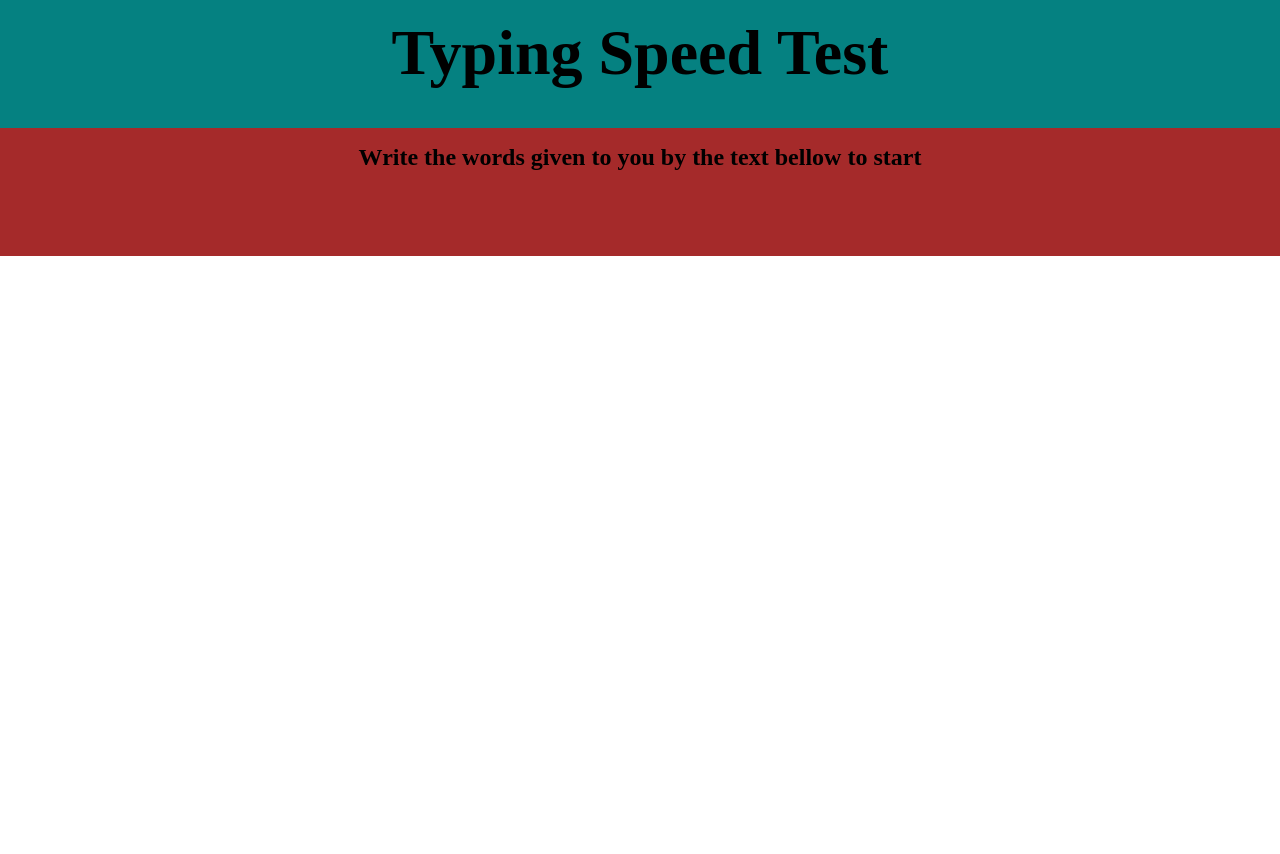
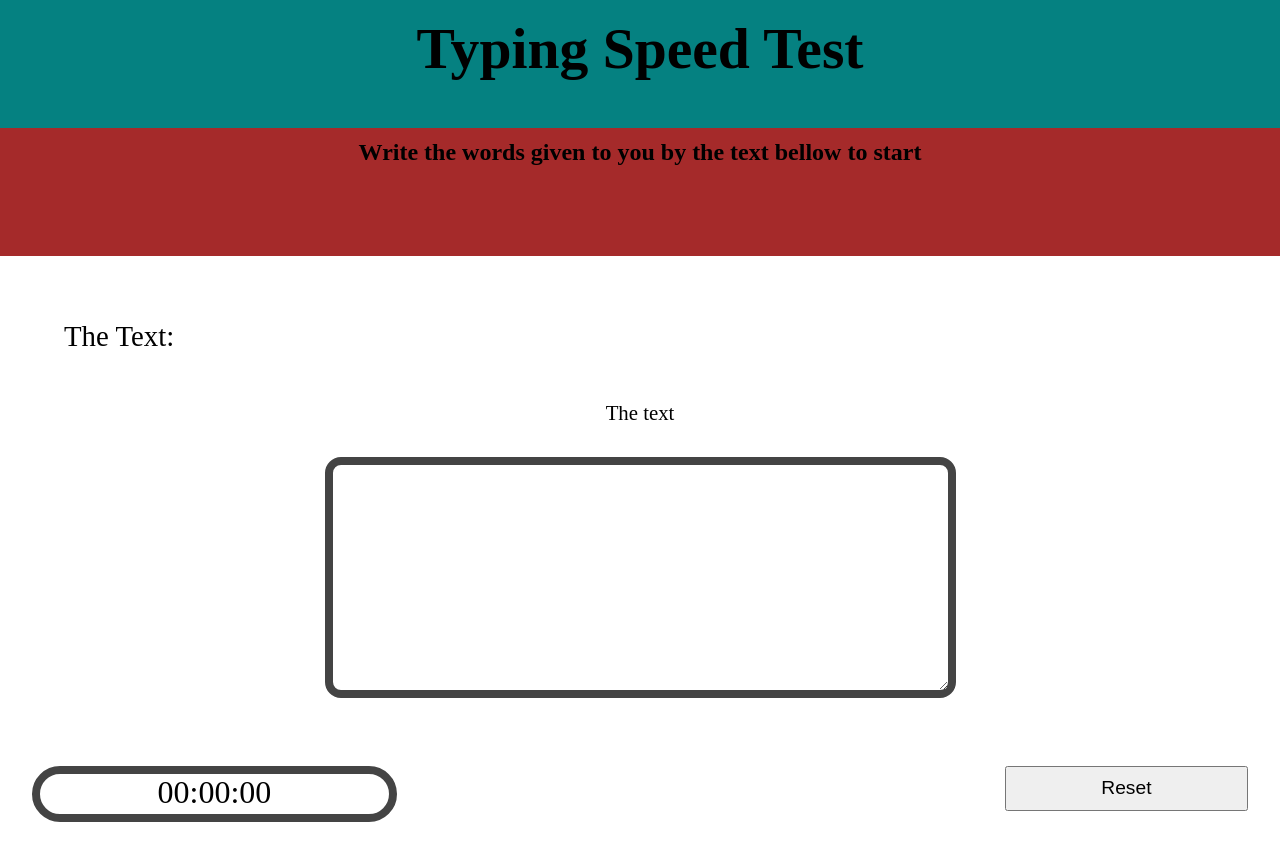
Before and after one commit to amiralipaak/Typing-Speed-Test, a plain HTML site: page index.html in a window 1280 px wide. Before the commit the page ends 800 px from the top, so only its background shows below. Drawn offline with Linux system fonts and the light colour scheme.

Commit message:
fully added all the styles

```diff
--- a/index.html
+++ b/index.html
@@ -1,26 +1,40 @@
 <!DOCTYPE html>
 <html lang="en">
 	<head>
-    <meta charset="UTF-8">
-    <meta http-equiv="X-UA-Compatible" content="IE=edge">
-    <meta name="viewport" content="width=device-width, initial-scale=1.0">
-    <link rel="stylesheet" href="/style.css">
+		<meta charset="UTF-8" />
+		<meta http-equiv="X-UA-Compatible" content="IE=edge" />
+		<meta name="viewport" content="width=device-width, initial-scale=1.0" />
+		<link rel="stylesheet" href="/style.css" />
 		<title>Document</title>
 	</head>
 	<body>
-
-    <div class="container">
-
+		<div class="header">
 			<div class="header-main">
 				<div class="header__title"><h1>Typing Speed Test</h1></div>
-<div class="header__divider"><h2>Write the words given to you by the text bellow to start</h2></div>
-
+				<div class="header__divider">
+					<h2>Write the words given to you by the text bellow to start</h2>
+				</div>
+			</div>
 		</div>
 
-
+		<div class="main">
+			<div class="text__title">
+				<p>The Text:</p>
 			</div>
 
+			<div class="text__main">
+				<p>The text</p>
+			</div>
 
+			<div class="text__area">
+				<textarea name="" id="" cols="75" rows="15"></textarea>
+			</div>
+
+			<div class="timer"><p>00:00:00</p></div>
+            <div class="button__container">
+            <button class="button">Reset</button>
+            </div>
+		</div>
 
 		<script src="/script.js"></script>
 	</body>
--- a/style.css
+++ b/style.css
@@ -14,12 +14,63 @@
 	width: 100%;
 	height: 100%;
 	padding: 1rem;
-	font-size: 2em;
+	font-size: 1.8em;
 }
 .header__divider {
 	font-size: 1rem;
 	width: 100%;
 	height: 100%;
-	padding: 1rem;
+	padding: 0.7rem;
 	background-color: brown;
 }
+.main {
+	text-align: center;
+	margin-top: 10rem;
+	padding: 2rem;
+	width: 100%;
+	height: 4rem;
+}
+.text__title {
+	text-align: left;
+	font-size: 1.8rem;
+	font-weight: 500;
+	padding: 0rem 2rem 3rem 2rem;
+}
+.text__main p {
+	font-size: 1.3rem;
+	padding: 0rem 2rem 2rem 2rem;
+}
+.text__area textarea {
+	border: solid 0.5rem rgb(68, 68, 68);
+	border-radius: 1rem;
+	margin-bottom: 2rem;
+}
+
+.timer {
+	margin-top: 2rem;
+	margin-bottom: 2rem;
+	width: 30%;
+	height: 3.5rem;
+	border: solid 0.5rem rgb(68, 68, 68);
+	border-radius: 3rem;
+	float: left;
+}
+.timer p {
+	font-size: 2rem;
+}
+.button__container {
+	margin-top: 1rem;
+	margin-bottom: 2rem;
+	width: 20%;
+	height: 3.5rem;
+	font-size: 1.2rem;
+	font-weight: 400;
+	float: right;
+	padding-top: 1rem;
+}
+.button__container button {
+	width: 100%;
+	height: 2.8rem;
+	font-size: 1.2rem;
+	font-weight: 400;
+}
```
Lines whose indentation alone changed are shown as unchanged.
